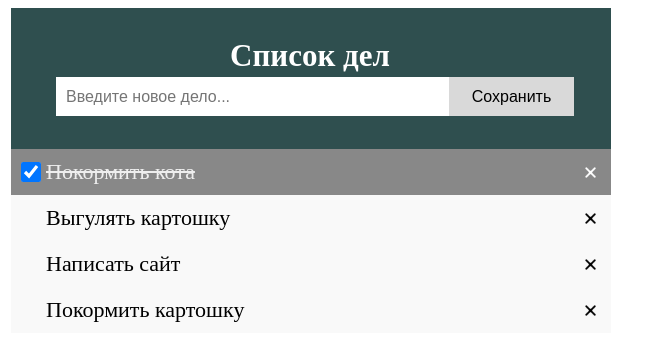
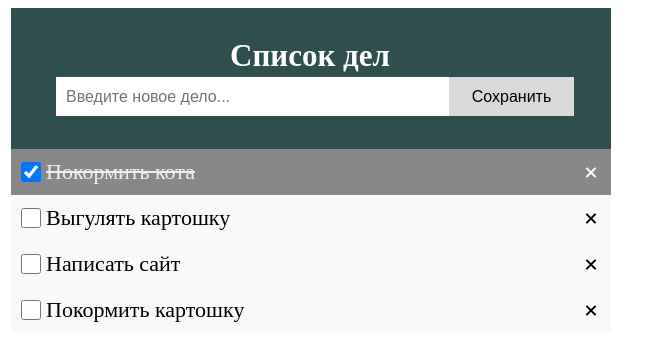
Before and after one commit to Stirven13/VkiTaskVainer.github.io, a plain HTML site: page index.html in a window 1280 px wide. Shown: the full height of the page, 0-655 px from the left. Drawn offline with Linux system fonts and the light colour scheme.

Commit message:
Fast fix bug with button "remove"

```diff
--- a/css/style.css
+++ b/css/style.css
@@ -83,7 +83,6 @@ body, html {
 }
 
 .todo_list input[type="checkbox"] {
-    display: none;
     margin: 0;
     position: absolute;
     left: 10px;
@@ -102,9 +101,8 @@ body, html {
 }
 
 .todo_list button {
+    background-color: rgba(0, 0, 0, 0);
     cursor: pointer;
-    background: url('/source/image/cross.png') no-repeat;
-    background-size: 100% 100%;
     width: 11px;
     height: 11px;
     border: 0;
@@ -112,6 +110,22 @@ body, html {
     position: absolute;
     top: calc(50% - 5px);
     right: 15px;
+}
+
+.todo_list button:before, .todo_list button:after {
+    position: absolute;
+    content: ' ';
+    top: -1px;
+    left: 4.5px;
+    height: 13px;
+    width: 2px;
+    background-color: #000;
+}
+.todo_list button:before {
+    transform: rotate(45deg);
+}
+.todo_list button:after {
+    transform: rotate(-45deg);
 }
 
 .todo_list button:hover {
@@ -126,13 +140,6 @@ body, html {
     height: 100%;
 }
 
-.todo_list input[type="checkbox"]:checked {
-    background: url('/source/image/checkmark.png') no-repeat;
-    background-size: 20px 20px;
-    background-position: 0 0;
-    display: inline-block;
-}
-
 .todo_list input[type="checkbox"]:checked + span {
     text-decoration: line-through;
     color: #eeeeee;
```
Also changed, not shown: source/image/checkmark.png (deleted), source/image/cross.png (deleted).
